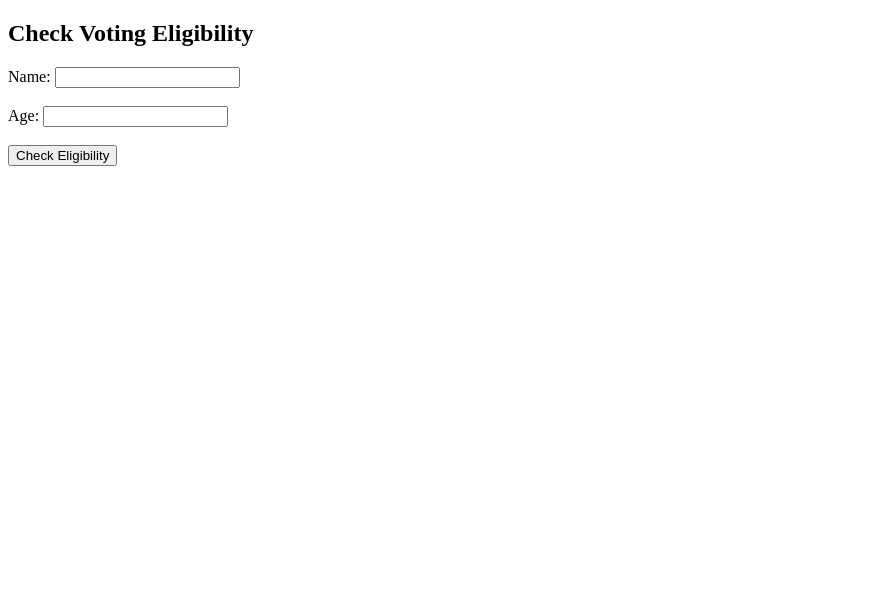
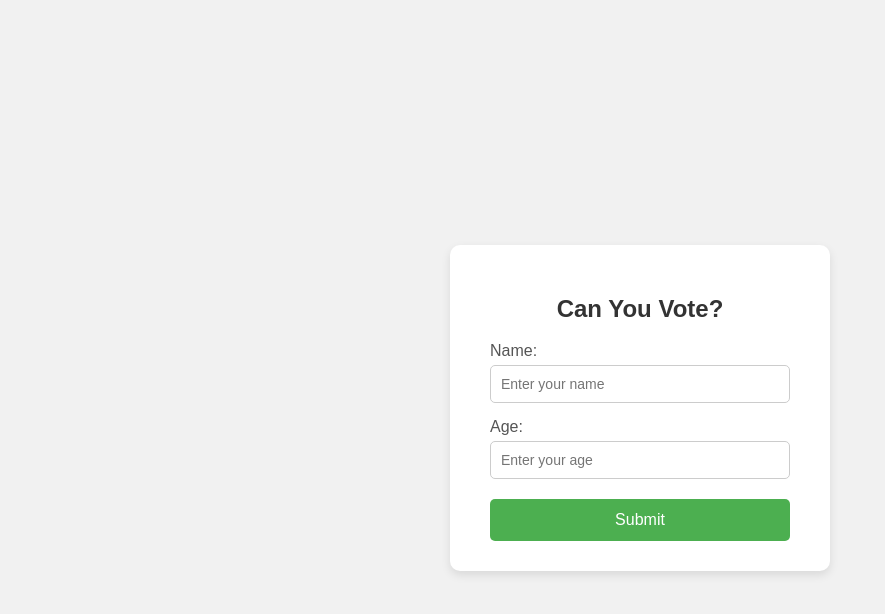
Before and after one commit to acciojob/promises-and-chains-Achintbhavsar, a website: page main.html in a window 1280 px wide. Shown: the whole page, without its empty margins (0-885 px from the left). Drawn offline with Linux system fonts and the light colour scheme.

Commit message:
created a submission

```diff
--- a/main.html
+++ b/main.html
@@ -1,24 +1,78 @@
 <!DOCTYPE html>
 <html lang="en">
 <head>
-  <meta charset="UTF-8">
-  <title>Voting Eligibility Checker</title>
+  <meta charset="UTF-8" />
+  <title>Voting Eligibility Form</title>
+  <style>
+    body {
+      font-family: Arial, sans-serif;
+      background: #f1f1f1;
+      display: flex;
+      justify-content: center;
+      align-items: center;
+      height: 100vh;
+    }
+
+    #voteForm {
+      background: white;
+      padding: 30px 40px;
+      border-radius: 10px;
+      box-shadow: 0 4px 10px rgba(0, 0, 0, 0.1);
+      width: 300px;
+    }
+
+    h2 {
+      text-align: center;
+      color: #333;
+    }
+
+    label {
+      display: block;
+      margin: 15px 0 5px;
+      color: #555;
+    }
+
+    input {
+      width: 100%;
+      padding: 10px;
+      font-size: 14px;
+      border-radius: 5px;
+      border: 1px solid #ccc;
+      box-sizing: border-box;
+    }
+
+    #btn {
+      margin-top: 20px;
+      width: 100%;
+      padding: 12px;
+      background-color: #4caf50;
+      border: none;
+      color: white;
+      font-size: 16px;
+      border-radius: 5px;
+      cursor: pointer;
+    }
+
+    #btn:hover {
+      background-color: #45a049;
+    }
+  </style>
 </head>
 <body>
-  <h2>Check Voting Eligibility</h2>
 
   <form id="voteForm">
+    <h2>Can You Vote?</h2>
     <label for="name">Name:</label>
-    <input type="text" id="name" /><br><br>
+    <input type="text" id="name" placeholder="Enter your name" />
 
     <label for="age">Age:</label>
-    <input type="number" id="age" /><br><br>
+    <input type="number" id="age" placeholder="Enter your age" />
 
-    <button type="submit" id="btn">Check Eligibility</button>
+    <button type="submit" id="btn">Submit</button>
   </form>
 
   <script>
-    document.getElementById("voteForm").addEventListener("submit", function(e) {
+    document.getElementById("voteForm").addEventListener("submit", function (e) {
       e.preventDefault();
 
       const name = document.getElementById("name").value.trim();
@@ -29,7 +83,7 @@
         return;
       }
 
-      const checkEligibility = new Promise((resolve, reject) => {
+      const votePromise = new Promise((resolve, reject) => {
         setTimeout(() => {
           if (Number(age) > 18) {
             resolve();
@@ -39,7 +93,7 @@
         }, 4000);
       });
 
-      checkEligibility
+      votePromise
         .then(() => {
           alert(`Welcome, ${name}. You can vote.`);
         })
@@ -48,5 +102,6 @@
         });
     });
   </script>
+
 </body>
 </html>
```
Also changed, not shown: script.js (deleted, +0 -32 lines).
